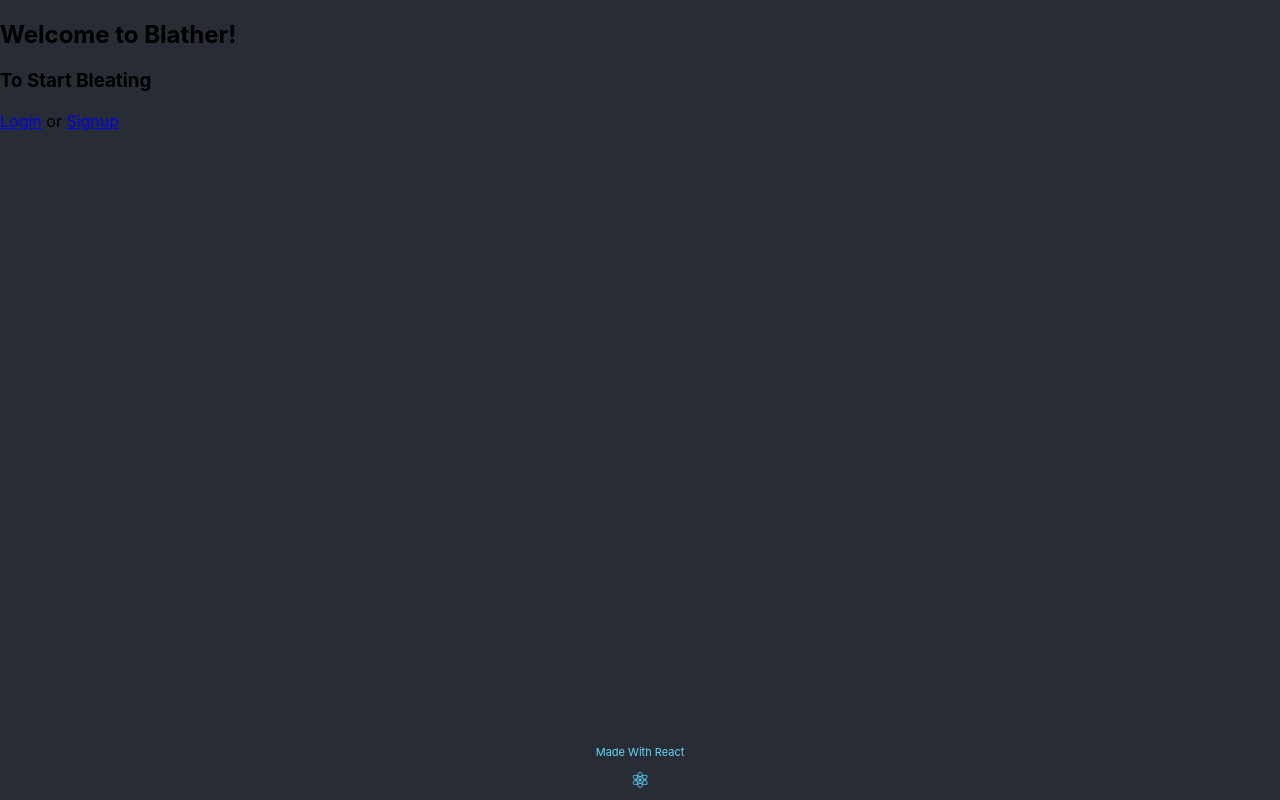
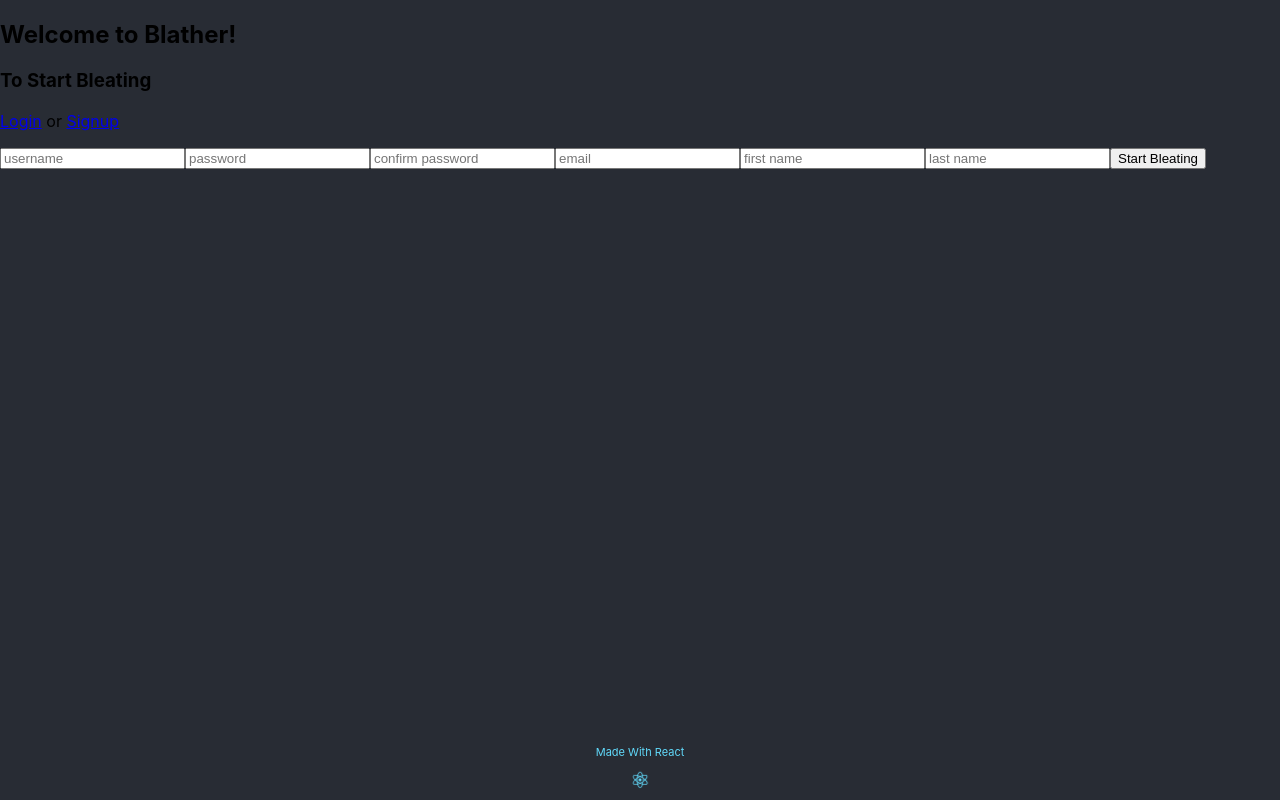
Before and after one commit to Lukas-Roberts/blather, a React (Create React App) app in the folder frontend/: page /signup in a window 1280 px wide. Built offline with nearby package versions, Linux system fonts and the light colour scheme.

Commit message:
added router dom to package

```diff
--- a/frontend/package.json
+++ b/frontend/package.json
@@ -8,6 +8,7 @@
     "@testing-library/user-event": "^7.2.1",
     "react": "^16.13.1",
     "react-dom": "^16.13.1",
+    "react-router-dom": "^5.2.0",
     "react-scripts": "3.4.1"
   },
   "scripts": {
--- a/frontend/src/App.js
+++ b/frontend/src/App.js
@@ -6,6 +6,8 @@ import {
 import logo from './logo.svg';
 import './App.css';
 import HomeContainer from './containers/HomeContainer'
+import SignupForm from './components/Signup/SignupForm';
+import LoginForm from './components/Login/LoginForm'
 
 function App() {
   return (
@@ -14,6 +16,8 @@ function App() {
       <Router>
         <div>
           <Route path='/' component={HomeContainer}/>
+          <Route path='/login' component={LoginForm} />
+          <Route path='/signup' component={SignupForm} />
         </div>
       </Router>
       <footer className="App-footer">
```
Also changed, not shown: 1 other file (tests, documents, lock files or other folders).
